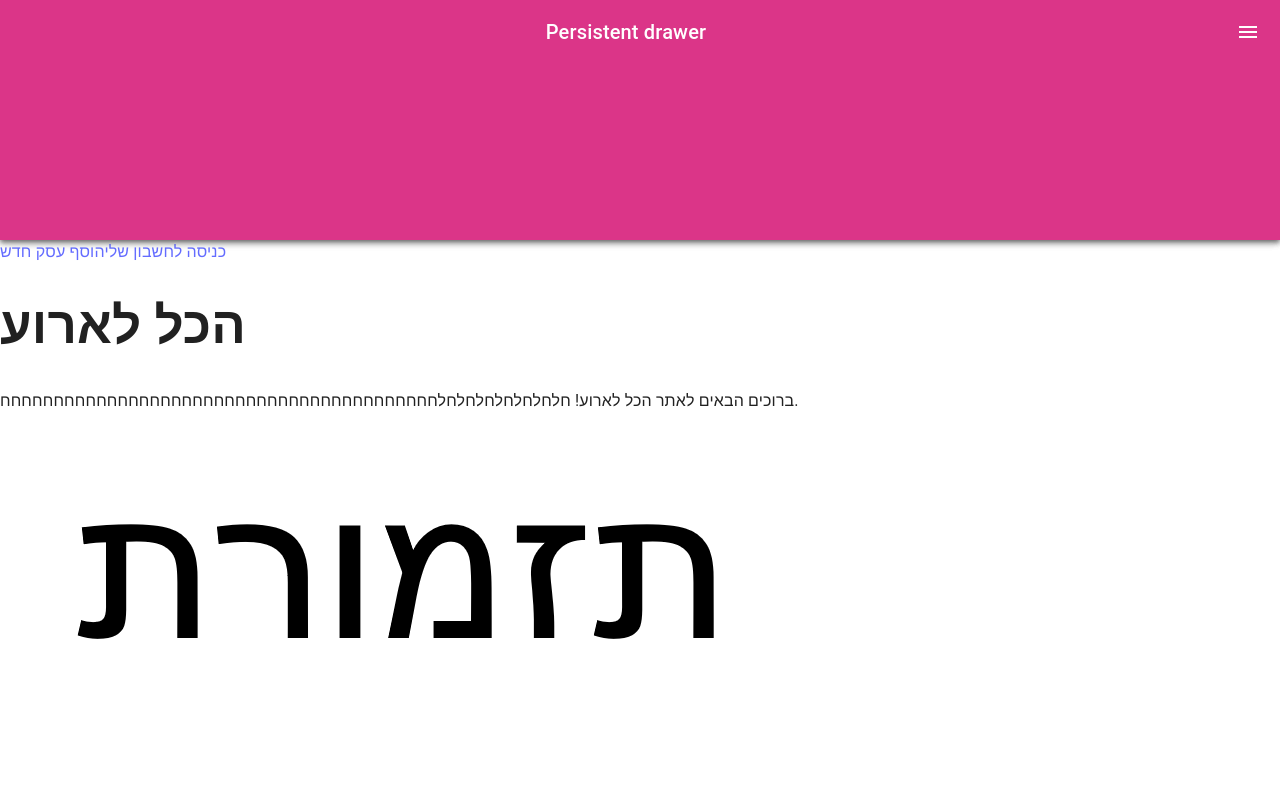
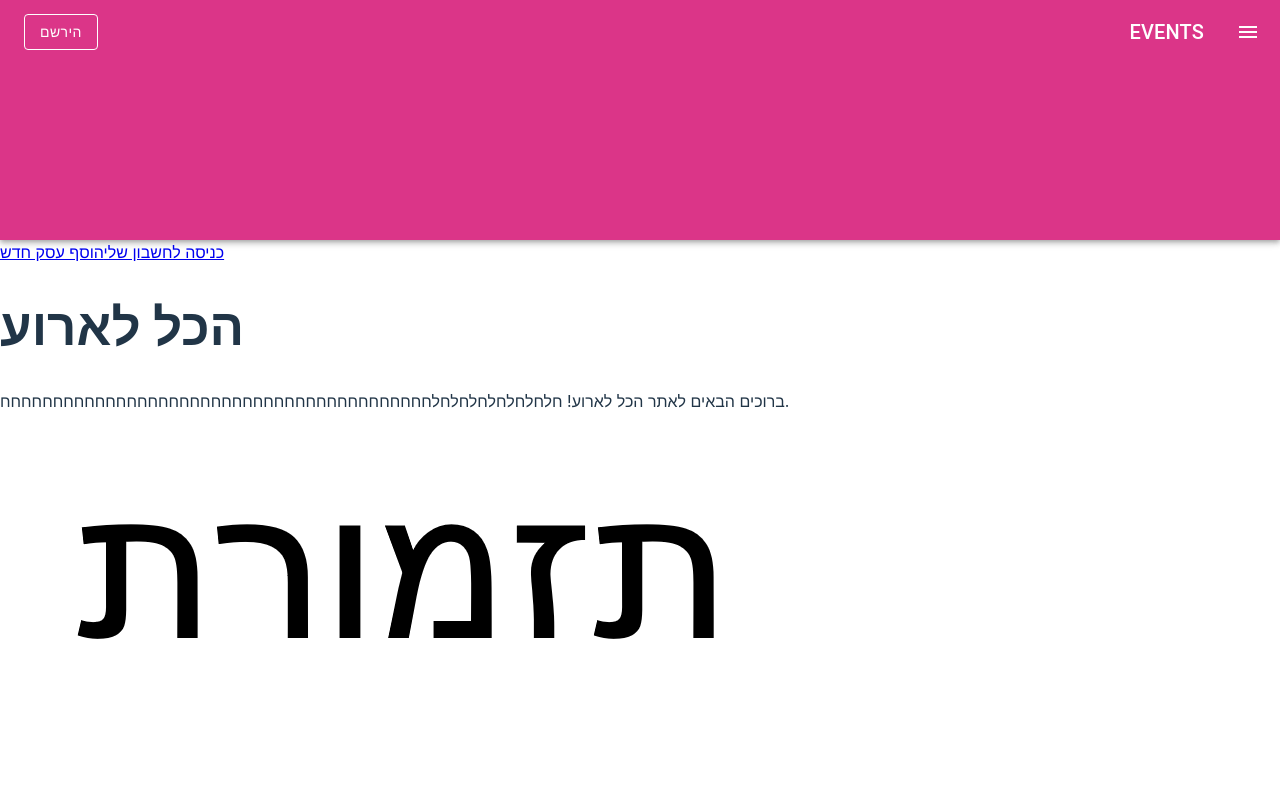
Before and after one commit to shira-l/EventRater, a React (Vite) app in the folder client/: page / in a window 1280 px wide. Shown: the top 794 px of the page. Built offline with nearby package versions, Linux system fonts and the light colour scheme.

Commit message:
login button

```diff
--- a/client/src/components/ButtonAppBar.jsx
+++ b/client/src/components/ButtonAppBar.jsx
@@ -5,14 +5,13 @@
 import IconButton from '@mui/material/IconButton';
 import Typography from '@mui/material/Typography';
 import Menu from '@mui/material/Menu';
-import MenuIcon from '@mui/icons-material/Menu';
 import Avatar from '@mui/material/Avatar';
-import Button from '@mui/material/Button';
+import Login from './Login.jsx';
 import Tooltip from '@mui/material/Tooltip';
 import MenuItem from '@mui/material/MenuItem';
 import { useState} from 'react';
-import PersistentDrawerRight from './PersistentDrawerRight.jsx'
-;
+import PersistentDrawerRight from './PersistentDrawerRight.jsx';
+
 
 export default function ButtonAppBar(props) {
 
@@ -33,7 +32,7 @@
         <Box sx={{ flexGrow: 1 }}>
             <AppBar position="static" >
                 <Toolbar>
-                    {displayLogIn ?<Button color="inherit">הירשם</Button>:
+                    {displayLogIn ?<Login color="inherit">הירשם</Login>:
                         <Box sx={{ flexGrow: 0 }}>
                             <Tooltip title="Open settings">
                                 <IconButton onClick={handleOpenUserMenu} sx={{ p: 0 }}>
@@ -66,14 +65,7 @@
                     <Typography variant="h6" component="div" textAlign={"end"} paddingRight={"inherit"} sx={{ flexGrow: 1 }}>
                         EVENTS
                     </Typography>
-                    <IconButton
-                        size="large"
-                        edge="start"
-                        color="inherit"
-                        aria-label="menu"
-                    >
-                        <PersistentDrawerRight/>
-                    </IconButton>
+                    <PersistentDrawerRight/>
                 </Toolbar>
             </AppBar>
         </Box>
--- a/client/src/components/Login.jsx
+++ b/client/src/components/Login.jsx
@@ -2,55 +2,115 @@
 import CryptoJS from 'crypto-js';
 import { APIrequests } from '../APIrequests.js'
 import { useForm } from "react-hook-form";
-import { useState, useContext } from 'react'
 import { Link } from "react-router-dom";
+import { useState } from 'react';
+import Button from '@mui/material/Button';
+import TextField from '@mui/material/TextField';
+import Dialog from '@mui/material/Dialog';
+import DialogActions from '@mui/material/DialogActions';
+import DialogContent from '@mui/material/DialogContent';
+import DialogContentText from '@mui/material/DialogContentText';
+import DialogTitle from '@mui/material/DialogTitle';
 
-function Login() {
-  const APIrequest=new APIrequests()
-  const { register, handleSubmit, formState: { errors } } = useForm({
-    defaultValues: {
-      email: '',
-      password: '',
-    }
-  });
+export default function Login() {
+  const [open, setOpen] = useState(false);
 
-  const generatePasswordHash = (password) => {
-    const hashedPassword = CryptoJS.SHA256(password).toString();
-    return hashedPassword;
+  const handleClickOpen = () => {
+    setOpen(true);
   };
 
-  async function login() {
-    const hash_password = generatePasswordHash(password);
-    const response = await APIrequest.postRequest(`/login`, { "email": email, "password_hash": hash_password });
-    if (!response.ok)
-      throw new Error('error, please try egain whith anouther email or password or sign up')
-    const data = response.json();
-    localStorage.setItem("TOKEN", data.accessToken);
-  }
+  const handleClose = () => {
+    setOpen(false);
+  };
 
   return (
-    <>
-      <form onSubmit={handleSubmit(login)}>
-        <input type='email' placeholder='Email' {...register("email",
-          { required: true })} />
-          <br />
-        {errors.email && errors.email.type === "required" &&
-          (<span className='span'>Email is required</span>)}
-        <br />
-        <input type='password' placeholder='Password'  {...register("password",
-          { required: true, minLength: 6 })} />
-          <br />
-        {errors.password && errors.password.type === "minLength" &&
-          (<span className='span'>password must be a minimum of 6 characters long!</span>)}
-          <br />
-        {errors.password && errors.password.type === "required" &&
-          (<span className='span'>password is required</span>)}
-         <br />
-        <button onClick={login}>Login</button>
-        <Link to="/register">New User?</Link>
-      </form>
-    </>
-  )
+    <React.Fragment>
+      <Button variant="outlined" color="inherit" onClick={handleClickOpen}>
+       הירשם
+      </Button>
+      <Dialog
+        open={open}
+        onClose={handleClose}
+        PaperProps={{
+          component: 'form',
+          onSubmit: (event) => {
+            event.preventDefault();
+            const formData = new FormData(event.currentTarget);
+            const formJson = Object.fromEntries(formData.entries());
+            const email = formJson.email;
+            console.log(email);
+            handleClose();
+          },
+        }}
+      >
+        <DialogTitle>Subscribe</DialogTitle>
+        <DialogContent>
+          <DialogContentText>
+            To subscribe to this website, please enter your email address here. We
+            will send updates occasionally.
+          </DialogContentText>
+          <TextField autoFocus required
+            margin="dense" id="name" name="email"
+            label="Email Address"
+            type="email"
+            fullWidth variant="standard"
+          />
+        </DialogContent>
+        <DialogActions>
+          <Button onClick={handleClose}>Cancel</Button>
+          <Button type="submit">Subscribe</Button>
+        </DialogActions>
+      </Dialog>
+    </React.Fragment>
+  );
 }
 
-export default Login
+// function Login() {
+//   const APIrequest=new APIrequests()
+//   const { register, handleSubmit, formState: { errors } } = useForm({
+//     defaultValues: {
+//       email: '',
+//       password: '',
+//     }
+//   });
+
+//   const generatePasswordHash = (password) => {
+//     const hashedPassword = CryptoJS.SHA256(password).toString();
+//     return hashedPassword;
+//   };
+
+//   async function login() {
+//     const hash_password = generatePasswordHash(password);
+//     const response = await APIrequest.postRequest(`/login`, { "email": email, "password_hash": hash_password });
+//     if (!response.ok)
+//       throw new Error('error, please try egain whith anouther email or password or sign up')
+//     const data = response.json();
+//     localStorage.setItem("TOKEN", data.accessToken);
+//   }
+
+//   return (
+//     <>
+//       <form onSubmit={handleSubmit(login)}>
+//         <input type='email' placeholder='Email' {...register("email",
+//           { required: true })} />
+//           <br />
+//         {errors.email && errors.email.type === "required" &&
+//           (<span className='span'>Email is required</span>)}
+//         <br />
+//         <input type='password' placeholder='Password'  {...register("password",
+//           { required: true, minLength: 6 })} />
+//           <br />
+//         {errors.password && errors.password.type === "minLength" &&
+//           (<span className='span'>password must be a minimum of 6 characters long!</span>)}
+//           <br />
+//         {errors.password && errors.password.type === "required" &&
+//           (<span className='span'>password is required</span>)}
+//          <br />
+//         <button onClick={login}>Login</button>
+//         <Link to="/register">New User?</Link>
+//       </form>
+//     </>
+//   )
+// }
+
+// export default Login
--- a/client/src/components/PersistentDrawerRight.jsx
+++ b/client/src/components/PersistentDrawerRight.jsx
@@ -1,12 +1,8 @@
-import  React from 'react';
+import React from 'react';
 import { styled, useTheme } from '@mui/material/styles';
 import Box from '@mui/material/Box';
 import Drawer from '@mui/material/Drawer';
-import MuiAppBar from '@mui/material/AppBar';
-import Toolbar from '@mui/material/Toolbar';
-import CssBaseline from '@mui/material/CssBaseline';
 import List from '@mui/material/List';
-import Typography from '@mui/material/Typography';
 import Divider from '@mui/material/Divider';
 import IconButton from '@mui/material/IconButton';
 import MenuIcon from '@mui/icons-material/Menu';
@@ -23,23 +19,6 @@
 
 
 const drawerWidth = 240;
-const AppBar = styled(MuiAppBar, {
-  shouldForwardProp: (prop) => prop !== 'open',
-})(({ theme, open }) => ({
-  transition: theme.transitions.create(['margin', 'width'], {
-    easing: theme.transitions.easing.sharp,
-    duration: theme.transitions.duration.leavingScreen,
-  }),
-  ...(open && {
-    width: `calc(100% - ${drawerWidth}px)`,
-    transition: theme.transitions.create(['margin', 'width'], {
-      easing: theme.transitions.easing.easeOut,
-      duration: theme.transitions.duration.enteringScreen,
-    }),
-    marginRight: drawerWidth,
-  }),
-}));
-
 const DrawerHeader = styled('div')(({ theme }) => ({
     display: 'flex',
     alignItems: 'center',
@@ -61,13 +40,7 @@
     };
 
     return (
-    <Box sx={{ display: 'flex' }}>
-      <CssBaseline />
-      <AppBar position="fixed" open={open}>
-        <Toolbar>
-          <Typography variant="h6" noWrap sx={{ flexGrow: 1 }} component="div">
-            Persistent drawer
-          </Typography>
+        <Box sx={{ display: 'flex'}}>
             <IconButton
                 color="inherit"
                 aria-label="open drawer"
@@ -77,11 +50,8 @@
             >
                 <MenuIcon />
             </IconButton>
-        </Toolbar>
-      </AppBar>
             <Drawer
                 sx={{
-          width: drawerWidth,
                     flexShrink: 0,
                     '& .MuiDrawer-paper': {
                         width: drawerWidth,
--- a/client/src/index.css
+++ b/client/src/index.css
@@ -13,14 +13,6 @@
   -moz-osx-font-smoothing: grayscale;
 }
 
-a {
-  font-weight: 500;
-  color: #646cff;
-  text-decoration: inherit;
-}
-a:hover {
-  color: #535bf2;
-}
 
 body {
   margin: 0;
```
Lines whose indentation alone changed are shown as unchanged.
